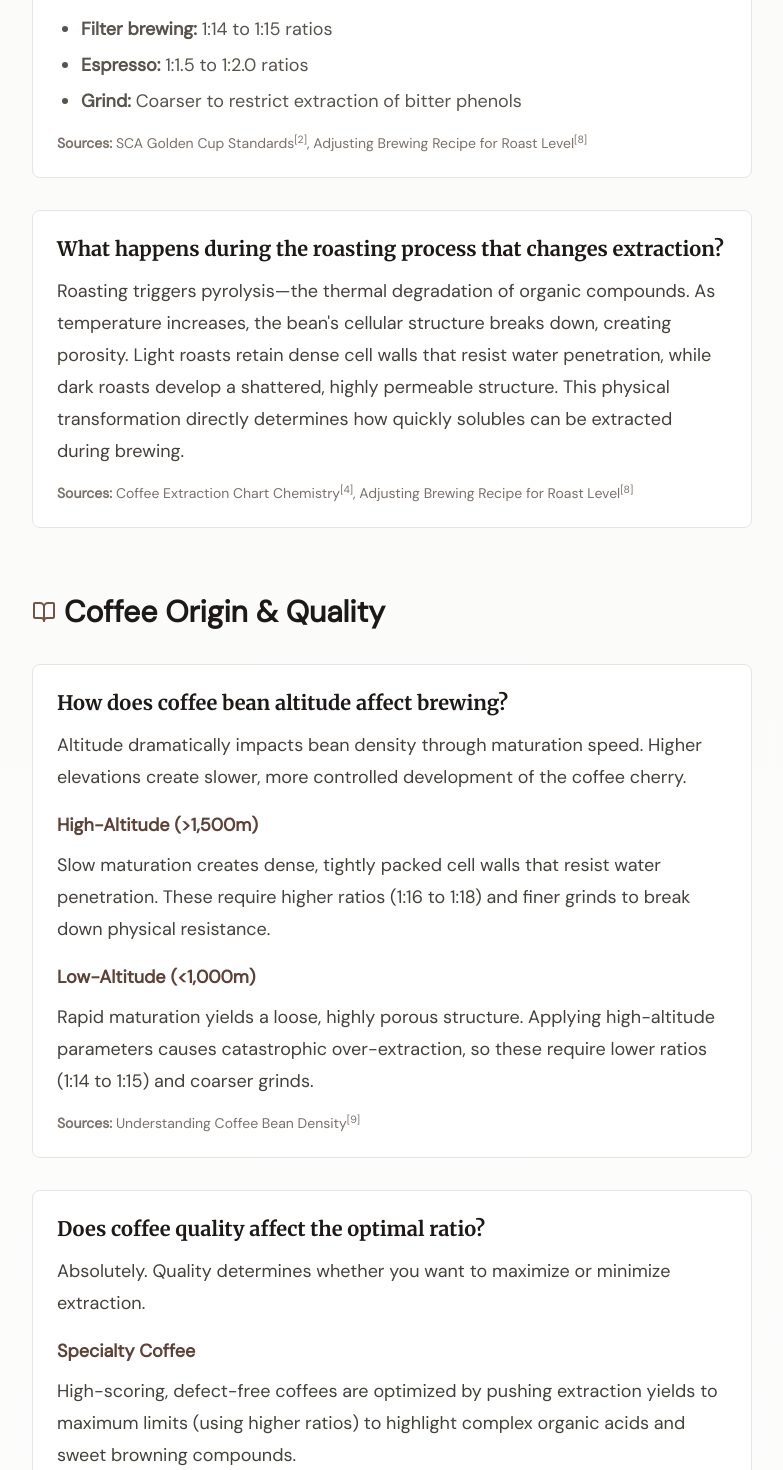
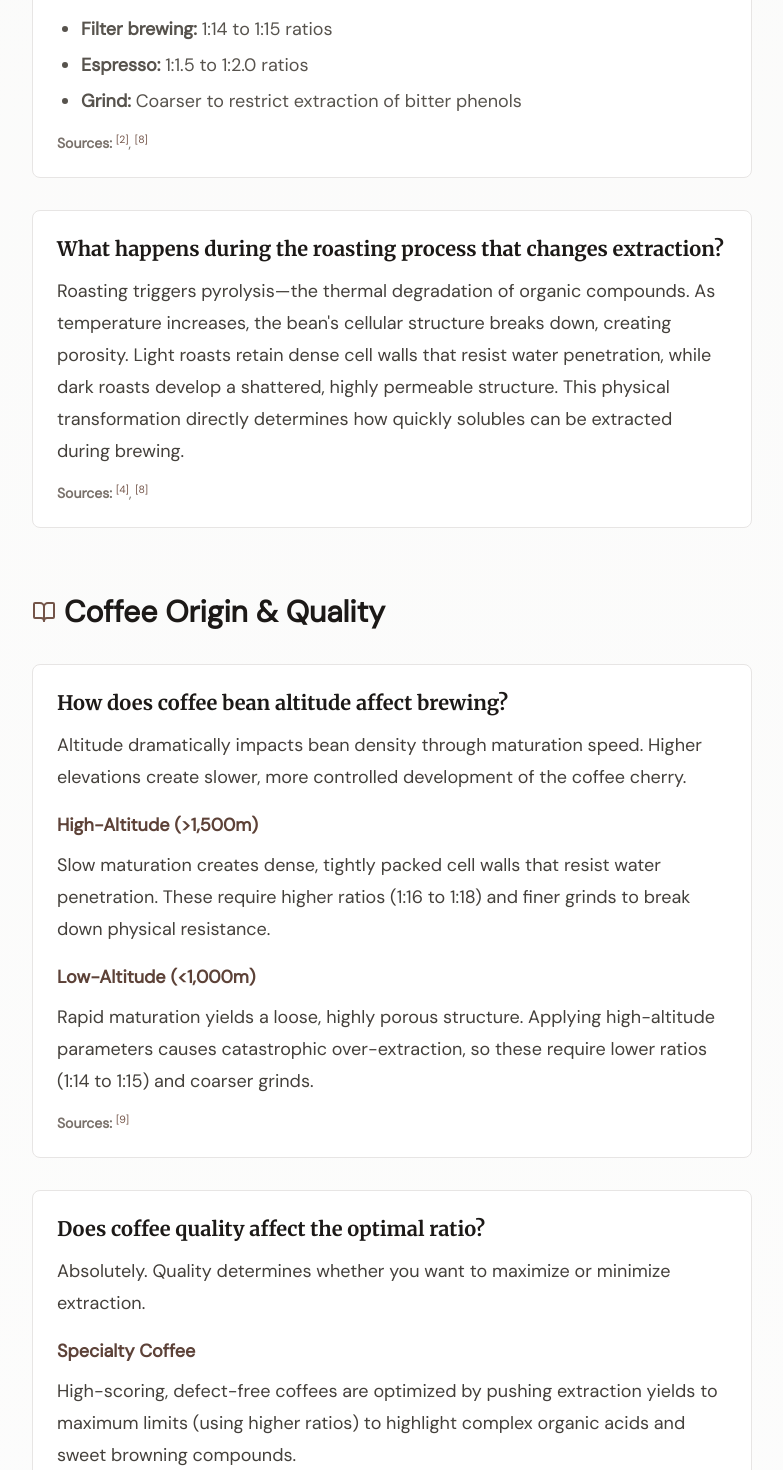
Before and after one commit to chrisjm/coffee-ratio-calculator, a SvelteKit app: page /faq in a window 1280 px wide. Shown: the part 1220-2690 px from the top of the page, without its empty margins (248-1031 px from the left). Built offline with nearby package versions, Linux system fonts and the light colour scheme.

Commit message:
Convert FAQ source citations to clickable anchor links pointing to references section

```diff
--- a/src/routes/faq/+page.svelte
+++ b/src/routes/faq/+page.svelte
@@ -148,8 +148,9 @@
 					</div>
 
 					<p class="mt-4 text-sm text-stone-500">
-						<strong>Sources:</strong> SCA Golden Cup Standards<sup>[2]</sup>, Adjusting Brewing
-						Recipe for Roast Level<sup>[8]</sup>
+						<strong>Sources:</strong>
+						<a href="#references" class="text-coffee-700 hover:underline"><sup>[2]</sup></a>,
+						<a href="#references" class="text-coffee-700 hover:underline"><sup>[8]</sup></a>
 					</p>
 				</div>
 
@@ -165,8 +166,9 @@
 						how quickly solubles can be extracted during brewing.
 					</p>
 					<p class="mt-4 text-sm text-stone-500">
-						<strong>Sources:</strong> Coffee Extraction Chart Chemistry<sup>[4]</sup>, Adjusting
-						Brewing Recipe for Roast Level<sup>[8]</sup>
+						<strong>Sources:</strong>
+						<a href="#references" class="text-coffee-700 hover:underline"><sup>[4]</sup></a>,
+						<a href="#references" class="text-coffee-700 hover:underline"><sup>[8]</sup></a>
 					</p>
 				</div>
 			</section>
@@ -207,7 +209,8 @@
 					</div>
 
 					<p class="mt-4 text-sm text-stone-500">
-						<strong>Sources:</strong> Understanding Coffee Bean Density<sup>[9]</sup>
+						<strong>Sources:</strong>
+						<a href="#references" class="text-coffee-700 hover:underline"><sup>[9]</sup></a>
 					</p>
 				</div>
 
@@ -240,9 +243,9 @@
 					</div>
 
 					<p class="mt-4 text-sm text-stone-500">
-						<strong>Sources:</strong> SCA Golden Cup Standards<sup>[2]</sup>, Coffee Defects Guide<sup
-							>[12]</sup
-						>
+						<strong>Sources:</strong>
+						<a href="#references" class="text-coffee-700 hover:underline"><sup>[2]</sup></a>,
+						<a href="#references" class="text-coffee-700 hover:underline"><sup>[12]</sup></a>
 					</p>
 				</div>
 
@@ -258,7 +261,8 @@
 						harsh, dry tannins.
 					</p>
 					<p class="mt-4 text-sm text-stone-500">
-						<strong>Sources:</strong> Adjusting Brewing Recipe for Roast Level<sup>[8]</sup>
+						<strong>Sources:</strong>
+						<a href="#references" class="text-coffee-700 hover:underline"><sup>[8]</sup></a>
 					</p>
 				</div>
 			</section>
@@ -321,8 +325,9 @@
 					</div>
 
 					<p class="mt-4 text-sm text-stone-500">
-						<strong>Sources:</strong> Mathematics of Coffee Extraction<sup>[1]</sup>, Decoding
-						Coffee Brewing Ratios<sup>[5]</sup>
+						<strong>Sources:</strong>
+						<a href="#references" class="text-coffee-700 hover:underline"><sup>[1]</sup></a>,
+						<a href="#references" class="text-coffee-700 hover:underline"><sup>[5]</sup></a>
 					</p>
 				</div>
 
@@ -339,7 +344,8 @@
 						strength.
 					</p>
 					<p class="mt-4 text-sm text-stone-500">
-						<strong>Sources:</strong> Mathematics of Coffee Extraction<sup>[1]</sup>
+						<strong>Sources:</strong>
+						<a href="#references" class="text-coffee-700 hover:underline"><sup>[1]</sup></a>
 					</p>
 				</div>
 			</section>
@@ -371,8 +377,8 @@
 						finer every few days.
 					</p>
 					<p class="mt-4 text-sm text-stone-500">
-						<strong>Sources:</strong> Why Grinder Settings Need to Change as Beans Age<sup>[10]</sup
-						>
+						<strong>Sources:</strong>
+						<a href="#references" class="text-coffee-700 hover:underline"><sup>[10]</sup></a>
 					</p>
 				</div>
 
@@ -407,8 +413,9 @@
 					</div>
 
 					<p class="mt-4 text-sm text-stone-500">
-						<strong>Sources:</strong> The Brewed Coffee Compass<sup>[7]</sup>, Scott Rao on Dose and
-						Brewing Ratio<sup>[6]</sup>
+						<strong>Sources:</strong>
+						<a href="#references" class="text-coffee-700 hover:underline"><sup>[7]</sup></a>,
+						<a href="#references" class="text-coffee-700 hover:underline"><sup>[6]</sup></a>
 					</p>
 				</div>
 
@@ -425,13 +432,15 @@
 						ignores the complex physics and chemistry of extraction.
 					</p>
 					<p class="mt-4 text-sm text-stone-500">
-						<strong>Sources:</strong> SCA Golden Cup Standards<sup>[2]</sup>, The Golden Ratio for
-						Brewing Coffee<sup>[3]</sup>, Common Coffee Control Chart<sup>[11]</sup>
+						<strong>Sources:</strong>
+						<a href="#references" class="text-coffee-700 hover:underline"><sup>[2]</sup></a>,
+						<a href="#references" class="text-coffee-700 hover:underline"><sup>[3]</sup></a>,
+						<a href="#references" class="text-coffee-700 hover:underline"><sup>[11]</sup></a>
 					</p>
 				</div>
 			</section>
 
-			<section class="mb-12">
+			<section id="references" class="mb-12">
 				<h2 class="mb-6">References</h2>
 				<ol class="space-y-2 text-sm text-stone-600">
 					<li>
```
